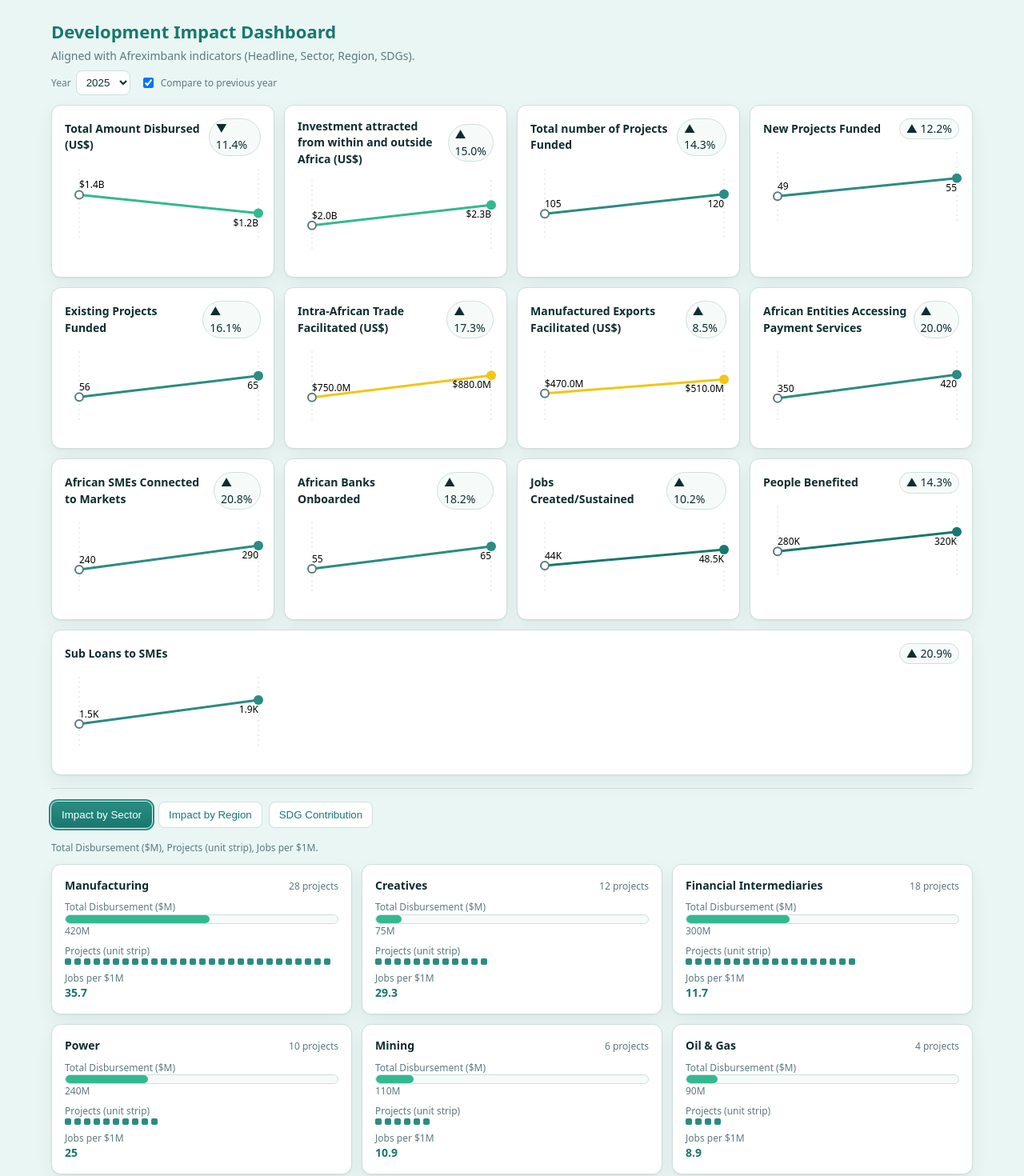
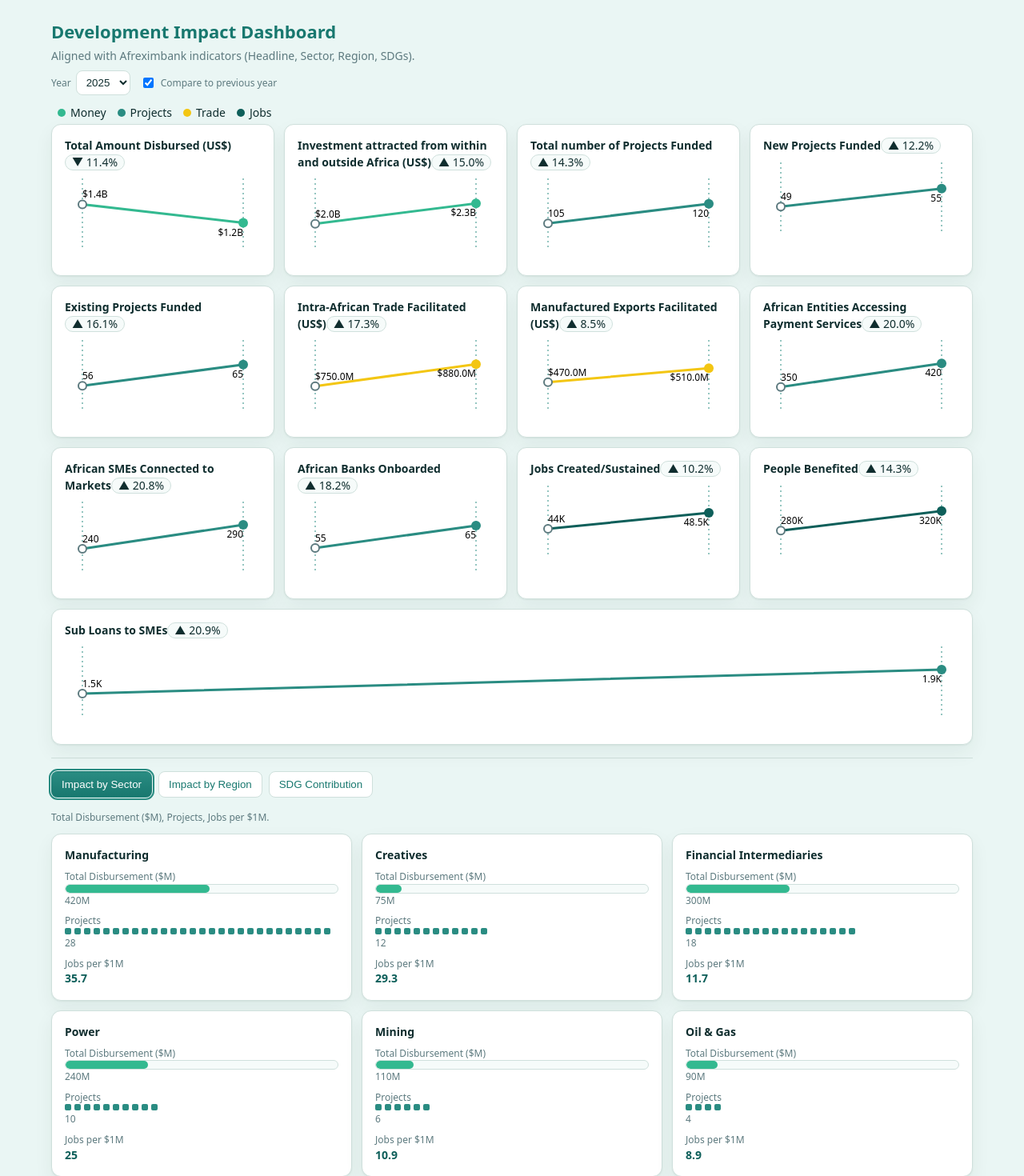
Before and after one commit to pchicociv/impact-dashboard, a React (Vite) app: page / in a window 1280 px wide. Shown: the top 1470 px of the page at 80% size. Built offline with nearby package versions, Linux system fonts and the light colour scheme.

Commit message:
fix styles

```diff
--- a/src/App.tsx
+++ b/src/App.tsx
@@ -5,39 +5,59 @@ import SectorSmallMultiples from "./components/SectorSmallMultiples";
 import RegionCardsGrid from "./components/RegionCardsGrid";
 import SdgWaffleGrid from "./components/SdgWaffleGrid";
 import { Tabs } from "./components/Tabs";
-import { headline as headlineAll, sectors, regions, sdgs, YEAR } from "./data/mock";
+import {
+  headline as headlineAll,
+  sectors,
+  regions,
+  sdgs,
+  YEAR,
+} from "./data/mock";
 import type { HeadlineMetricDatum } from "./types";
+import LegendDelta from "./components/LegendDelta";
 
 export default function App() {
   const [year, setYear] = useState(YEAR);
   const [comparePrev, setComparePrev] = useState(true);
-  const [activeTab, setActiveTab] = useState<"sector" | "region" | "sdg">("sector");
+  const [activeTab, setActiveTab] = useState<"sector" | "region" | "sdg">(
+    "sector"
+  );
 
   const headline = useMemo<HeadlineMetricDatum[]>(() => {
     if (comparePrev) return headlineAll;
-    return headlineAll.map(d => ({ ...d, previous: d.current }));
+    return headlineAll.map((d) => ({ ...d, previous: d.current }));
   }, [comparePrev]);
 
   return (
     <div className="container">
       <h1 className="title">Development Impact Dashboard</h1>
-      <p className="subtitle">Aligned with Afreximbank indicators (Headline, Sector, Region, SDGs).</p>
+      <p className="subtitle">
+        Aligned with Afreximbank indicators (Headline, Sector, Region, SDGs).
+      </p>
 
       <div className="hstack" style={{ gap: 12, marginBottom: 12 }}>
         <label className="hstack" style={{ gap: 6 }}>
           <span className="caption">Year</span>
-          <select value={year} onChange={e => setYear(Number(e.target.value))}>
+          <select
+            value={year}
+            onChange={(e) => setYear(Number(e.target.value))}
+          >
             <option>{YEAR}</option>
             <option>{YEAR - 1}</option>
           </select>
         </label>
         <label className="hstack" style={{ gap: 6 }}>
-          <input type="checkbox" checked={comparePrev} onChange={e => setComparePrev(e.target.checked)} />
+          <input
+            type="checkbox"
+            checked={comparePrev}
+            onChange={(e) => setComparePrev(e.target.checked)}
+          />
           <span className="caption">Compare to previous year</span>
         </label>
       </div>
 
+      <LegendDelta showFamilies />
       <SlopeCardRow data={headline} />
+
 
       <hr className="sep" />
 
@@ -48,31 +68,36 @@ export default function App() {
             title: "Impact by Sector",
             content: (
               <>
-                <p className="caption">Total Disbursement ($M), Projects (unit strip), Jobs per $1M.</p>
+                <p className="caption">
+                  Total Disbursement ($M), Projects, Jobs per $1M.
+                </p>
                 <SectorSmallMultiples sectors={sectors} />
               </>
-            )
+            ),
           },
           {
             id: "region",
             title: "Impact by Region",
             content: (
               <>
-                <p className="caption">Intra-African Trade, Manufactured Exports, SMEs, Jobs, Disbursement.</p>
+                <p className="caption">
+                  Intra-African Trade, Manufactured Exports, SMEs, Jobs,
+                  Disbursement.
+                </p>
                 <RegionCardsGrid regions={regions} />
               </>
-            )
+            ),
           },
           {
             id: "sdg",
             title: "SDG Contribution",
             content: (
               <>
-                <p className="caption">Top 9 SDGs as 10×10 waffle grids.</p>
+                <p className="caption">Top 9 SDGs</p>
                 <SdgWaffleGrid stats={sdgs} />
               </>
-            )
-          }
+            ),
+          },
         ]}
         activeId={activeTab}
         onChange={setActiveTab}
--- a/src/components/HeadlineMetricSlopeCard.tsx
+++ b/src/components/HeadlineMetricSlopeCard.tsx
@@ -1,22 +1,42 @@
-import React, { useMemo } from "react";
+import React, { useEffect, useMemo, useRef, useState } from "react";
 import { scaleLinear } from "d3-scale";
 import { max, min } from "d3-array";
 import { formatCurrencyCompact, formatNumberCompact, familyAccent } from "../utils/format";
 import type { HeadlineMetricDatum } from "../types";
 import { PillBadge } from "./PillBadge";
 
+/* simple resize observer */
+function useWidth<T extends HTMLElement>(initial = 260) {
+  const ref = useRef<T | null>(null);
+  const [w, setW] = useState(initial);
+  useEffect(() => {
+    const el = ref.current;
+    if (!el) return;
+    const ro = new ResizeObserver((entries) => {
+      const { width } = entries[0].contentRect;
+      setW(Math.max(220, width)); // clamp to a sane minimum
+    });
+    ro.observe(el);
+    return () => ro.disconnect();
+  }, []);
+  return { ref, width: w };
+}
+
 /**
- * Slope card:
- * - PREVIOUS is always on the LEFT (xL)
- * - CURRENT is always on the RIGHT (xR)
+ * Slope card (responsive):
+ * - PREVIOUS is always on the LEFT
+ * - CURRENT is always on the RIGHT
  * - Y encodes the value => diagonal slope up/down
  */
-const W = 260, H = 110;
-const P = 12;          // inner padding
-const xL = P + 6;      // left dot x
-const xR = W - P - 6;  // right dot x
+const H = 110;
+const P = 16; // inner padding for SVG
 
 export default function HeadlineMetricSlopeCard({ d }: { d: HeadlineMetricDatum }) {
+  const { ref, width } = useWidth<HTMLDivElement>();
+  const W = width;                // measured card content width
+  const xL = P + 6;               // left dot x
+  const xR = W - P - 6;           // right dot x
+
   const lo = min([d.current, d.previous]) ?? 0;
   const hi = max([d.current, d.previous]) ?? 1;
   const pad = Math.max(hi - lo, hi) * 0.12; // breathing room
@@ -37,20 +57,29 @@ export default function HeadlineMetricSlopeCard({ d }: { d: HeadlineMetricDatum
   const currLabelDy = yCurr > H - 30 ? -10 : 16;
 
   return (
-    <div className="panel metric-card" aria-label={d.label}>
-      <div className="hstack" style={{ justifyContent: "space-between", marginBottom: 6 }}>
-        <strong>{d.label}</strong>
-        <PillBadge>{delta >= 0 ? "▲" : "▼"} {Math.abs(delta).toFixed(1)}%</PillBadge>
+    <div className="panel metric-card" aria-label={d.label} ref={ref}>
+      <div className="card-head">
+        <strong className="card-title" title={d.label}>{d.label}</strong>
+        <PillBadge title={`Δ ${Math.abs(delta).toFixed(1)}%`}>
+          {delta >= 0 ? "▲" : "▼"}&nbsp;{Math.abs(delta).toFixed(1)}%
+        </PillBadge>
       </div>
 
-      <svg width={W} height={H} role="img" aria-label={`${d.label}: previous vs current`}>
-        {/* faint vertical guides so the left gutter doesn't feel empty */}
-        <line x1={xL} y1={10} x2={xL} y2={H - 10} stroke="var(--ring)" strokeDasharray="2,4" />
-        <line x1={xR} y1={10} x2={xR} y2={H - 10} stroke="var(--ring)" strokeDasharray="2,4" />
+      {/* responsive SVG: fills the card width */}
+      <svg
+        className="slope-svg"
+        viewBox={`0 0 ${W} ${H}`}
+        width="100%"
+        height={H}
+        role="img"
+        aria-label={`${d.label}: previous vs current`}
+      >
+        {/* subtle left/right guides */}
+        <line x1={xL} y1={10} x2={xL} y2={H - 10} stroke="var(--teal-600)" strokeDasharray="2,4" />
+        <line x1={xR} y1={10} x2={xR} y2={H - 10} stroke="var(--teal-600)" strokeDasharray="2,4" />
 
         {/* connector with slope */}
-        <line x1={xL} y1={yPrev} x2={xR} y2={yCurr}
-              stroke={accent} strokeWidth={3} strokeLinecap="round" />
+        <line x1={xL} y1={yPrev} x2={xR} y2={yCurr} stroke={accent} strokeWidth={3} strokeLinecap="round" />
 
         {/* previous (left) */}
         <circle cx={xL} cy={yPrev} r={5} fill="var(--panel)" stroke="var(--muted)" strokeWidth={2} />
--- /dev/null
+++ b/src/components/LegendDelta.tsx
@@ -0,0 +1,21 @@
+import React from "react";
+
+export default function LegendDelta({showFamilies = true }:{
+    showFamilies?: boolean;
+}) {
+  return (
+    <div aria-label="Legend: delta and metric families">
+      <div className="legend">
+
+        {showFamilies && (
+          <div className="legend-col" aria-label="Metric families">
+            <span className="legend-chip"><i className="legend-dot money" /> Money</span>
+            <span className="legend-chip"><i className="legend-dot projects" /> Projects</span>
+            <span className="legend-chip"><i className="legend-dot trade" /> Trade</span>
+            <span className="legend-chip"><i className="legend-dot jobs" /> Jobs</span>
+          </div>
+        )}
+      </div>
+    </div>
+  );
+}
--- a/src/components/SdgWaffleGrid.tsx
+++ b/src/components/SdgWaffleGrid.tsx
@@ -17,7 +17,7 @@ export default function SdgWaffleGrid({ stats }: { stats: SdgStat[] }) {
                 const x = (i % cols) * (cell + gap);
                 const y = Math.floor(i / cols) * (cell + gap);
                 const on = i < filled;
-                return <rect key={i} x={x} y={y} width={cell} height={cell} fill={on ? "var(--gold-500)" : "var(--teal-700)"} stroke="var(--ring)" />;
+                return <rect key={i} x={x} y={y} width={cell} height={cell} fill={on ? "var(--gold-500)" : "var(--teal-700)"} stroke="none" />;
               })}
             </svg>
             {s.exampleProject && <div className="caption" style={{ marginTop: 6 }}>e.g., {s.exampleProject}</div>}
--- a/src/components/SectorSmallMultiples.tsx
+++ b/src/components/SectorSmallMultiples.tsx
@@ -17,12 +17,12 @@ export default function SectorSmallMultiples({
       {sectors.map((s) => {
         const jobsPerM =
           s.totalDisbursementM === 0 ? 0 : s.jobsCreated / s.totalDisbursementM;
-        const projectsDots = Math.min(s.numberOfProjects, 40); // cap for display
+        const projectsDots = Math.min(s.numberOfProjects, 100); // cap for display
         return (
           <div className="panel" key={s.sector}>
             <div className="hstack" style={{ justifyContent: "space-between" }}>
               <strong>{s.sector}</strong>
-              <span className="caption">{s.numberOfProjects} projects</span>
+
             </div>
 
             <div style={{ marginTop: 8 }}>
@@ -37,7 +37,7 @@ export default function SectorSmallMultiples({
             </div>
 
             <div style={{ marginTop: 8 }}>
-              <div className="caption">Projects (unit strip)</div>
+              <div className="caption">Projects</div>
               <div className="hstack" style={{ flexWrap: "wrap", gap: 4 }}>
                 {Array.from({ length: projectsDots }).map((_, i) => (
                   <div
@@ -51,6 +51,7 @@ export default function SectorSmallMultiples({
                   />
                 ))}
               </div>
+              <span className="caption">{s.numberOfProjects}</span>
             </div>
 
             <div style={{ marginTop: 8 }}>
--- a/src/styles.css
+++ b/src/styles.css
@@ -21,11 +21,16 @@
   --ring:#CFE0DC;       /* borders / outlines */
   --shadow-elev: 0 1px 2px rgba(6,44,40,.06), 0 10px 24px rgba(6,44,40,.06);
 
-  /* Metric families → chart accents */
-  --accent:var(--green-500); /* money */
-  --accent-2:var(--teal-600);/* projects */
-  --accent-3:var(--gold-500);/* trade */
-  --accent-4:var(--teal-700);/* jobs/people */
+  /* Afreximbank-leaning families (balanced contrast) */
+  --accent:   #33B990; /* Money – brand green */
+  --accent-2: #2A8C82; /* Projects – teal */
+  --accent-3: #F3C613; /* Trade – gold */
+  --accent-4: #0E5F5A; /* Jobs – deep teal */
+
+  /* Delta gradient (keeps your example’s purple for “down”, brand for “up”) */
+  --delta-neg: #6A00A8;   /* purple */
+  --delta-zero: var(--panel-soft);
+  --delta-pos: var(--accent);
 }
 
 /* ---- Base ---- */
@@ -134,19 +139,114 @@ svg .label { fill: var(--ink); }
 svg .muted { fill: var(--muted); }
 
 
+/* Wider cards so bars have room */
 .region-grid{
   display:grid;
   gap:12px;
-  grid-template-columns: repeat(auto-fit, minmax(260px, 1fr));
+  grid-template-columns: repeat(auto-fit, minmax(340px, 1fr)); /* was 260px */
   align-items:start;
 }
-.region-card{ display:flex; flex-direction:column; gap:10px; }
-.region-title{ margin:0; font-size:16px; color:var(--teal-700); }
-.region-row{
+
+.region-card{ display:flex; flex-direction:column; gap:12px; padding:16px 18px; }
+.region-title{ margin:0; font-size:18px; color:var(--teal-700); }
+
+
+.region-label{ color:var(--muted); font-size:12px; }
+.region-row3{
+  display: grid;
+  grid-template-columns: 110px minmax(0, 1fr) 84px; /* ← fixed label & value */
+  align-items: center;
+  column-gap: 12px;
+  row-gap: 6px;
+}
+
+.region-label{
+  color: var(--muted);
+  font-size: 12px;
+}
+
+/* fixed width so the bar column is identical across cards */
+.region-value{
+  width: 84px;                 /* keep this fixed */
+  text-align: right;
+  font-variant-numeric: tabular-nums;
+  color: var(--ink);
+  font-size: 13px;
+}
+.region-footer{ display:flex; justify-content:space-between; align-items:center; margin-top:2px; }
+
+/* Bars (responsive, rounded, non-clipping) */
+.bar-frame{
+  position: relative;
+  width: 100%;
+  height: 12px;
+  background: var(--panel-soft);
+  border: 1px solid var(--ring);
+  border-radius: 999px;
+  overflow: hidden;
+}
+.bar-fill{
+  position: absolute;
+  inset: 0 auto 0 0;
+  width: var(--w, 0%);
+  background: var(--accent);
+  border-radius: inherit;
+}
+/* Legend */
+.legend{display:flex;align-items:center;gap:12px;margin:8px 0 4px}
+.legend-col{display:flex;align-items:center;gap:6px}
+.legend-bar{
+  position:relative;width:200px;height:12px;border-radius:999px;overflow:hidden;
+  background:linear-gradient(90deg,var(--delta-neg),var(--delta-zero),var(--delta-pos));
+  border:1px solid var(--ring);
+}
+.legend-ticks{display:flex;justify-content:space-between;margin-top:2px;color:var(--muted);font-size:11px}
+
+/* Tiny colour chips for families */
+.legend-chip{display:inline-flex;align-items:center;gap:6px;margin-left:8px}
+.legend-dot{width:10px;height:10px;border-radius:999px;display:inline-block}
+.legend-dot.money{background:var(--accent)}
+.legend-dot.projects{background:var(--accent-2)}
+.legend-dot.trade{background:var(--accent-3)}
+.legend-dot.jobs{background:var(--accent-4)}
+
+/* .legend-dot{
+  border: 1px solid rgba(0,0,0,.18);
+  box-shadow: 0 0 0 2px rgba(255,255,255,.75) inset; /* subtle inner ring */
+} */
+
+/* Metric card header: title wraps, badge stays top-right */
+.card-head{
   display:grid;
-  grid-template-columns: minmax(120px, 160px) 1fr; /* label | bar */
+  grid-template-columns: 1fr auto; /* title grows, badge keeps width */
+  align-items:start;
+  gap:8px;
+  margin-bottom:6px;
+}
+
+/* allow multi-line title */
+.card-title{
+  white-space: normal;        /* ← allow wrapping */
+  overflow: visible;
+  text-overflow: clip;
+  line-height: 1.2;
+  hyphens: auto;              /* nicer breaks for long words */
+  word-break: break-word;     /* safety for very long tokens */
+}
+
+/* keep the badge on one line and anchored to the top */
+.card-head .badge{
+  display:inline-flex;
   align-items:center;
-  gap:8px;
+  gap:6px;
+  white-space: nowrap;        /* ▲ 20.0% stays as one line */
+  line-height:1;
+  flex-shrink:0;
+  align-self:start;           /* pin to top-right */
 }
-.region-label{ color:var(--muted); font-size:12px; }
-.region-footer{ display:flex; justify-content:space-between; align-items:center; margin-top:4px; }
+
+/* Optional: on very narrow screens, put badge below title */
+@media (max-width: 420px){
+  .card-head{ grid-template-columns: 1fr; row-gap:6px; }
+  .card-head .badge{ justify-self:start; }
+}
--- /dev/null
+++ b/src/utils/css.ts
@@ -0,0 +1,5 @@
+export function cssVar(name: string, fallback: string) {
+  if (typeof window === "undefined") return fallback;
+  const v = getComputedStyle(document.documentElement).getPropertyValue(name).trim();
+  return v || fallback;
+}
```
Also changed, not shown: src/components/RegionCardsGrid.tsx (+28 -60 lines).
